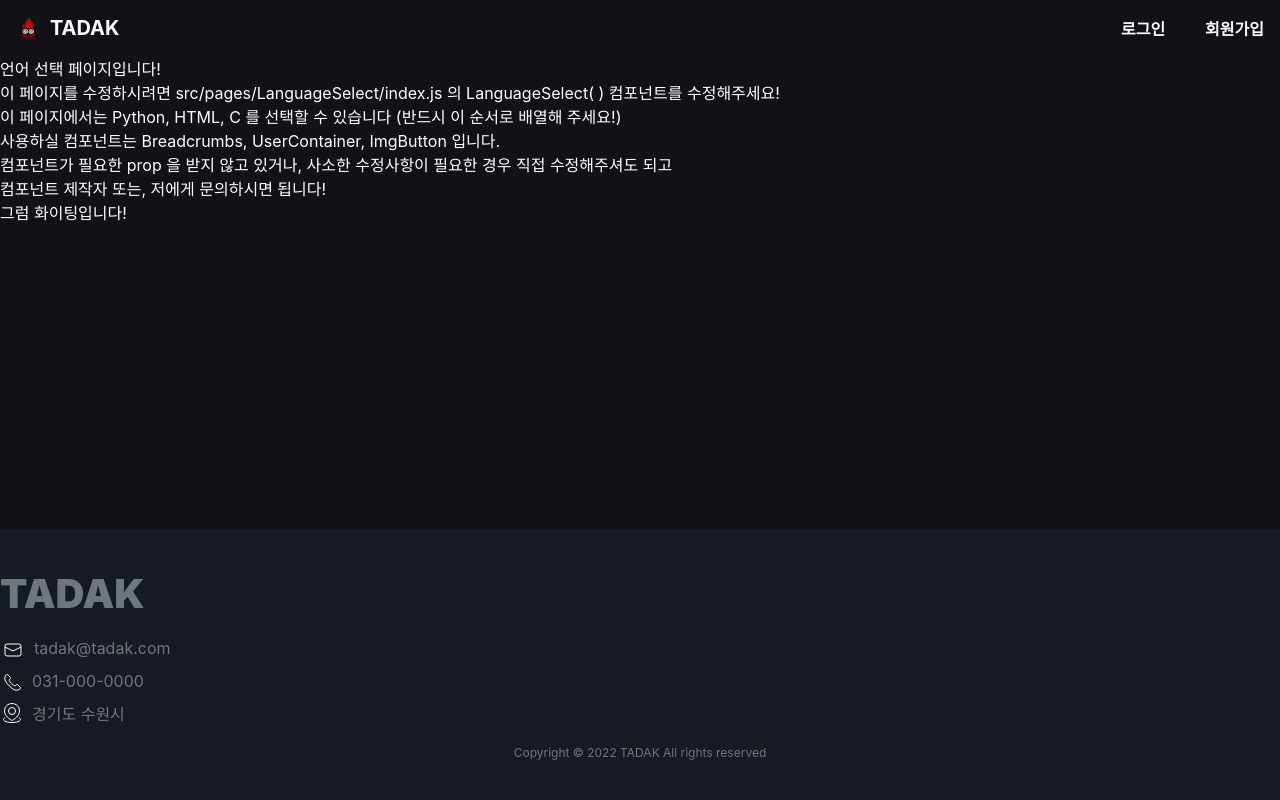
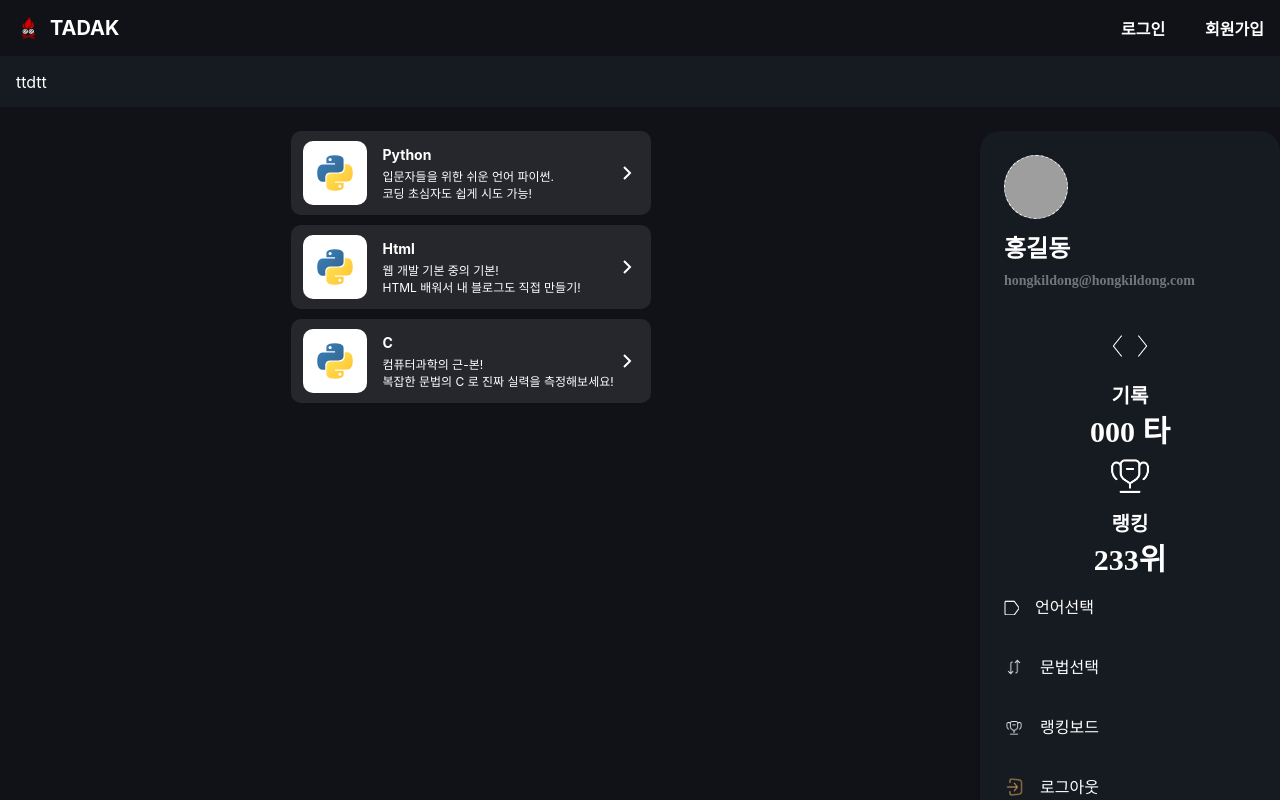
Before and after one commit to team-tadak/tadak-frontend, a React (Create React App) app: page /languageselect in a window 1280 px wide. Shown: the top 800 px of the page. Built offline with nearby package versions, Linux system fonts and the light colour scheme; no server answers; grey boxes are pictures that could not be loaded; a web font is replaced by a local one.

Commit message:
feat: LanguageSelectPage

```diff
--- /dev/null
+++ b/src/components/LanguageCard/index.js
@@ -0,0 +1,34 @@
+import PythonIcon from "components/common/icons/PythonIcon"
+import RightIcon from "components/common/icons/RightIcon"
+import { CardContainer, IconContainer, Title, Summary, TextContainer } from "./styles"
+import styled from "@emotion/styled"
+import { Link } from "react-router-dom"
+
+const Container = styled.div`display:flex;flex-direction:row;gap:16px;`
+
+function LanguageCard({
+    title = "Python",
+    summary = `입문자들을 위한 쉬운 언어 파이썬. \n코딩 초심자도 쉽게 시도 가능!`,
+    link = "/Python",
+    LangIcon = PythonIcon,
+    style = {}
+}) {
+    return (
+        <Link to={link}>
+            <CardContainer>
+                <Container>
+                    <IconContainer>
+                        <LangIcon></LangIcon>
+                    </IconContainer>
+                    <TextContainer>
+                        <Title>{title}</Title>
+                        <Summary>{summary}</Summary>
+                    </TextContainer>
+                </Container>
+                <RightIcon />
+            </CardContainer>
+        </Link>
+    )
+}
+
+export default LanguageCard
--- /dev/null
+++ b/src/components/LanguageCard/styles.js
@@ -0,0 +1,62 @@
+import styled from "@emotion/styled";
+import { theme } from "styles/theme";
+import { BadgeIconContainer } from "components/common/Badge/styles";
+
+export const CardContainer = styled.div`
+    display: flex;
+    flex-direction: row;
+    justify-content: space-between;
+    align-items: center;
+    padding: 12px;
+    gap: 16px;
+
+    width: 360px;
+    height: 84px;
+    left: 395px;
+    top: 906px;
+
+    background: #26262D;
+    border-radius: 10px;
+`
+
+export const IconContainer = styled(BadgeIconContainer)`
+    display:flex;
+    justify-content: center;
+    align-items:center;
+
+    background-color:${theme.color.white};
+    border-radius:10px;
+    width:64px;
+    height:64px;
+    flex-shrink:0;
+`
+
+export const TextContainer = styled.div`
+    display:flex;
+    flex-direction: column;
+    justify-content: center;
+    align-items: center;
+    padding: 0px;
+    gap: 4px;
+
+    flex: none;
+    order: 0;
+    /* flex-grow: 0; */
+    flex-shrink:0;
+`
+
+export const Title = styled.div`
+  width: 100%;
+  font-size: 14px;
+  font-weight: bold;
+`;
+
+export const Summary = styled.div`
+  white-space:pre;
+  width: 200px;
+  font-style: normal;
+  font-weight: 400;
+  font-size: 12px;
+
+  color: ${theme.color.white};
+`;
--- /dev/null
+++ b/src/components/common/Breadcrumb/styles.js
@@ -0,0 +1,30 @@
+import styled from "@emotion/styled/macro";
+
+export const StyledBreadcrumb = styled.nav`
+  display: flex;
+  flex-direction: row;
+  align-items: center;
+  padding: 16px;
+  gap: 10px;
+
+  width: 1280px;
+  height: 51px;
+
+  background: #161b21;
+  color: #FFFFFF
+  border-radius: 10px;
+`;
+
+export const BreadcrumbShown = styled.div`
+  visibility: ${(props) => (props.status === "shown" ? "visible" : "hidden")};
+`;
+
+export const BreadcrumbColor = styled.div`
+  color: ${(props) =>
+    props.status === "breadcrumb-not-active"
+      ? props.theme.color.white
+      : props.theme.color.primary500};
+  &:hover {
+    text-decoration: underline;
+  }
+`;
--- a/src/pages/LanguageSelect/index.js
+++ b/src/pages/LanguageSelect/index.js
@@ -1,25 +1,39 @@
 import React from "react";
+import Breadcrumbs from "components/common/Breadcrumb";
+import UserContainer from "pages/MyPage/UserContainer";
+import ImgButton from "components/common/ImgButton";
+import SyntaxSelectComponent from "components/Syntax";
+
+import {
+  LanguageSelectContainer,
+  LanguageSelectContents,
+  LanguageSelectUserContainer
+} from "./style";
+import { css } from "@emotion/react";
+import LanguageCard from "components/LanguageCard";
+import PythonIcon from "components/common/icons/PythonIcon";
 
 function LanguageSelect() {
+  const pythonSummary = `입문자들을 위한 쉬운 언어 파이썬. \n코딩 초심자도 쉽게 시도 가능!`;
+  const htmlSummary = `웹 개발 기본 중의 기본!\nHTML 배워서 내 블로그도 직접 만들기!`;
+  const cSummary = `컴퓨터과학의 근-본!\n복잡한 문법의 C 로 진짜 실력을 측정해보세요!`;
+
   return (
-    <div>
-      <p> 언어 선택 페이지입니다! </p>
-      <p>
-        이 페이지를 수정하시려면 src/pages/LanguageSelect/index.js 의 LanguageSelect( ) 컴포넌트를
-        수정해주세요!
-      </p>
-      <p>
-        {" "}
-        이 페이지에서는 Python, HTML, C 를 선택할 수 있습니다 (반드시 이 순서로 배열해 주세요!){" "}
-      </p>
-      <p>사용하실 컴포넌트는 Breadcrumbs, UserContainer, ImgButton 입니다.</p>
-      <p>
-        컴포넌트가 필요한 prop 을 받지 않고 있거나, 사소한 수정사항이 필요한 경우 직접 수정해주셔도
-        되고
-      </p>
-      <p>컴포넌트 제작자 또는, 저에게 문의하시면 됩니다!</p>
-      <p>그럼 화이팅입니다!</p>
-    </div>
+    <>
+      <Breadcrumbs></Breadcrumbs>
+      <LanguageSelectContents>
+
+        <LanguageSelectContainer>
+          <LanguageCard link="/python" LangIcon={PythonIcon} title="Python" summary={pythonSummary}/>
+          <LanguageCard link="/html" LangIcon={PythonIcon} title="Html" summary={htmlSummary}/>
+          <LanguageCard link="/c" LangIcon={PythonIcon} title="C" summary={cSummary}/>
+        </LanguageSelectContainer>
+
+        <LanguageSelectUserContainer>
+          <UserContainer></UserContainer>
+        </LanguageSelectUserContainer>
+      </LanguageSelectContents>
+    </>
   );
 }
 
--- /dev/null
+++ b/src/pages/LanguageSelect/style.js
@@ -0,0 +1,26 @@
+import styled from "@emotion/styled/macro";
+
+export const LanguageSelectContainer = styled.div`
+    display: flex;
+    flex-direction: column;
+    align-items:center;
+    justify-content:center;
+    flex: none;
+    order: 0;
+    flex-grow: 1;
+    gap: 10px;
+`
+
+export const LanguageSelectContents = styled.div`
+    display: flex;
+    flex-direction: row;
+    align-items: flex-start;
+    padding: 24px 0;
+    gap: 39px;
+`
+
+export const LanguageSelectUserContainer = styled.div`
+    flex: none;
+    order: 1;
+    flex-grow: 0;
+`
```
